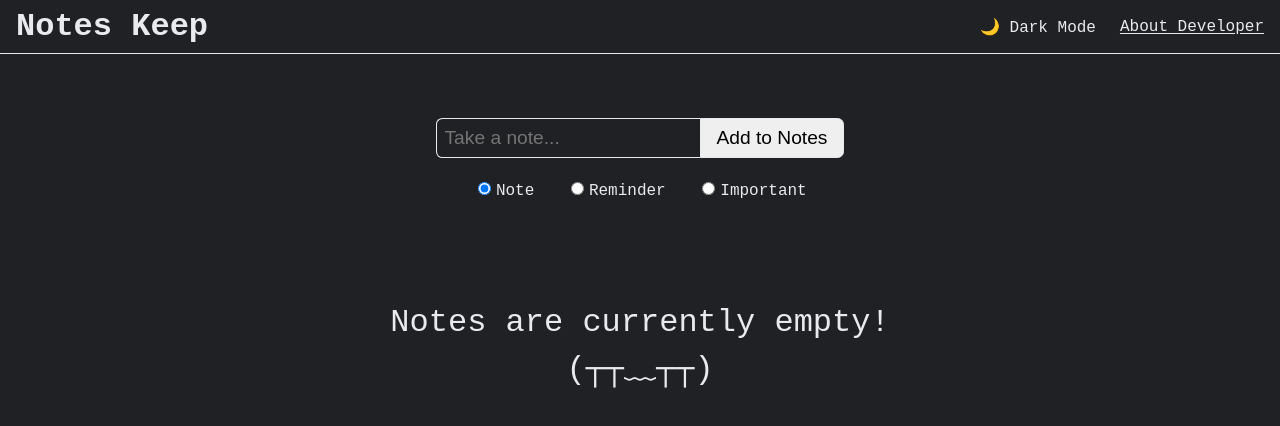
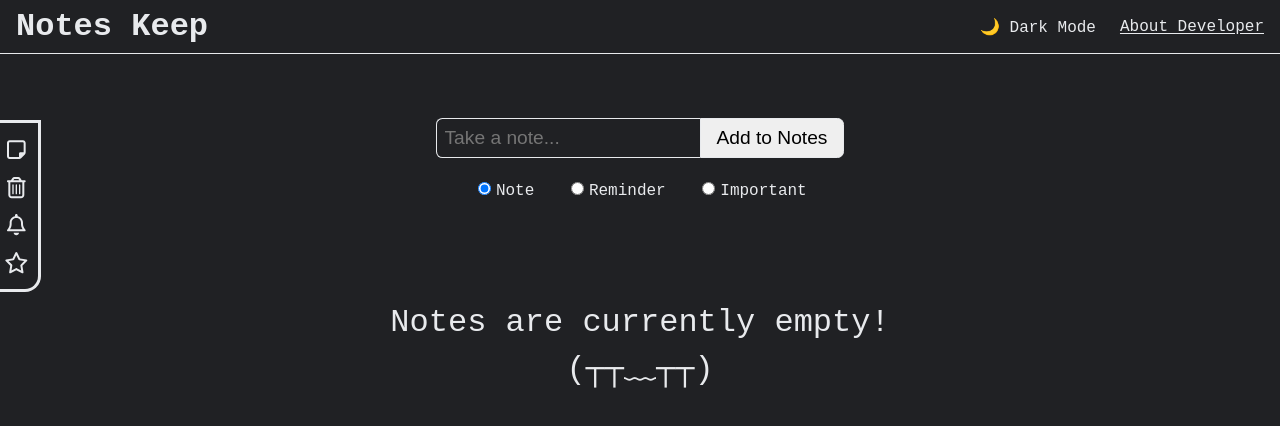
Before and after one commit to codingwolf-at/notes-keep, a React (Create React App) app: page / in a window 1280 px wide. Shown: the top 426 px of the page. Built offline with nearby package versions, Linux system fonts and the light colour scheme.

Commit message:
feat: added SideNav component

```diff
--- /dev/null
+++ b/src/components/SideNav/SideNav.css
@@ -0,0 +1,20 @@
+.side-nav {
+  position: fixed;
+  padding: 0.5rem 0.5rem 0.5rem 0.2rem;
+  left: 0;
+  top: 15vh;
+  display: flex;
+  flex-direction: column;
+  border: 0.2rem solid var(--text-color-primary);
+  border-bottom-right-radius: 1rem;
+  border-left: none;
+}
+
+.side-nav a {
+  color: var(--text-color-primary);
+  margin: 0.5rem 0;
+}
+
+.side-nav a:hover {
+  transform: scale(1.2);
+}
--- /dev/null
+++ b/src/components/SideNav/SideNav.jsx
@@ -0,0 +1,23 @@
+import { FontAwesomeIcon } from "@fortawesome/react-fontawesome";
+import {faTrashCan, faNoteSticky, faStar, faBell} from "@fortawesome/free-regular-svg-icons";
+import { NavLink } from "react-router-dom";
+import "./SideNav.css";
+
+export const SideNav = () => {
+  return (
+    <div className="side-nav">
+      <NavLink to="/">
+        <FontAwesomeIcon icon={faNoteSticky} size="lg" fixedWidth />
+      </NavLink>
+      <NavLink to="/trash">
+        <FontAwesomeIcon icon={faTrashCan} size="lg" fixedWidth />
+      </NavLink>
+      <NavLink to="/reminder">
+        <FontAwesomeIcon icon={faBell} size="lg" fixedWidth />
+      </NavLink>
+      <NavLink to="/important">
+        <FontAwesomeIcon icon={faStar} size="lg" fixedWidth />
+      </NavLink>
+    </div>
+  )
+}
--- a/src/components/index.js
+++ b/src/components/index.js
@@ -3,3 +3,4 @@ export {Form} from "./Form/Form.jsx";
 export {DisplayGrid} from "./DisplayGrid/DisplayGrid";
 export {NoteCard} from "./NoteCard/NoteCard";
 export {NoteActionButton} from "./NoteActionButton/NoteActionButton";
+export {SideNav} from "./SideNav/SideNav";
--- a/src/pages/Home/Home.jsx
+++ b/src/pages/Home/Home.jsx
@@ -1,4 +1,4 @@
-import { DisplayGrid, Form, NoteActionButton, NoteCard } from "../../components";
+import { DisplayGrid, Form, NoteActionButton, NoteCard, SideNav } from "../../components";
 import { useNotes, useTrash } from "../../hooks";
 import "./Home.css";
 
@@ -15,6 +15,7 @@ export const Home = () => {
   return (
     <div>
       <Form />
+      <SideNav />
       <DisplayGrid>
         {
           notes.length
```
